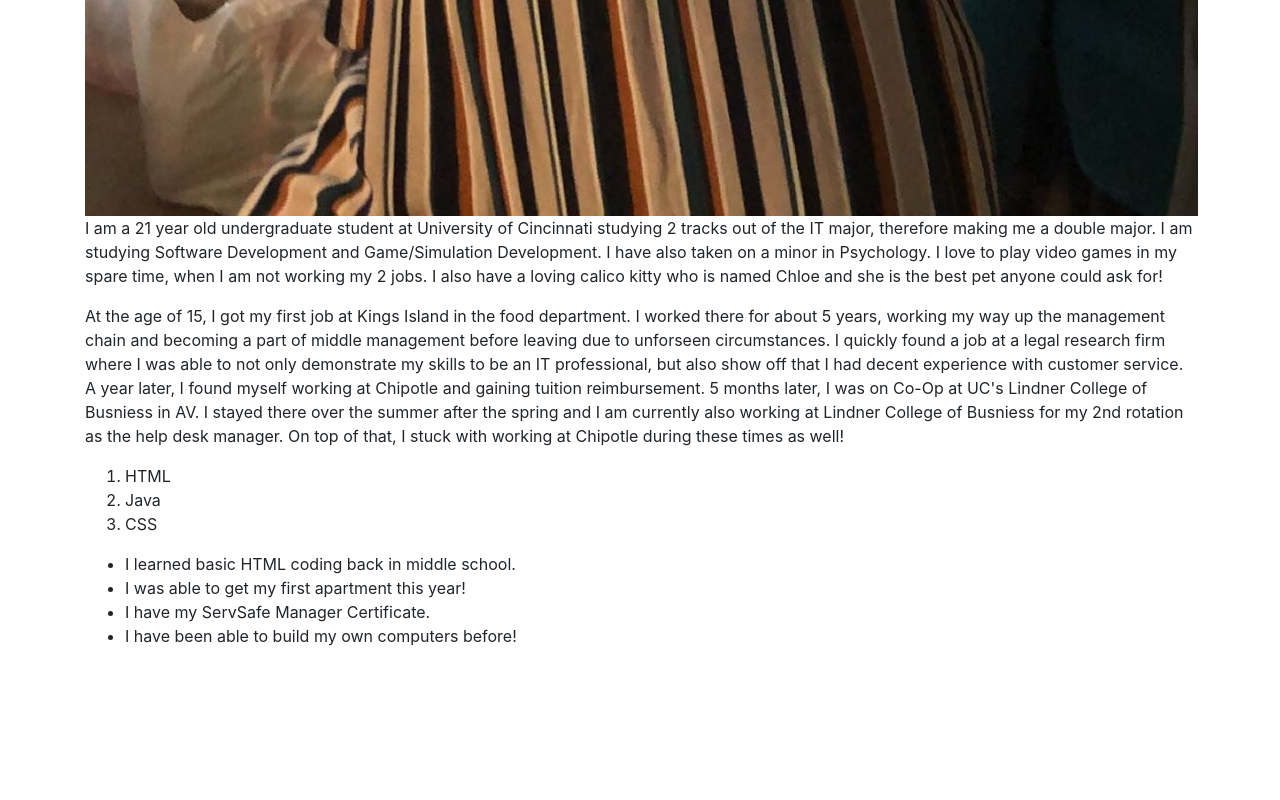
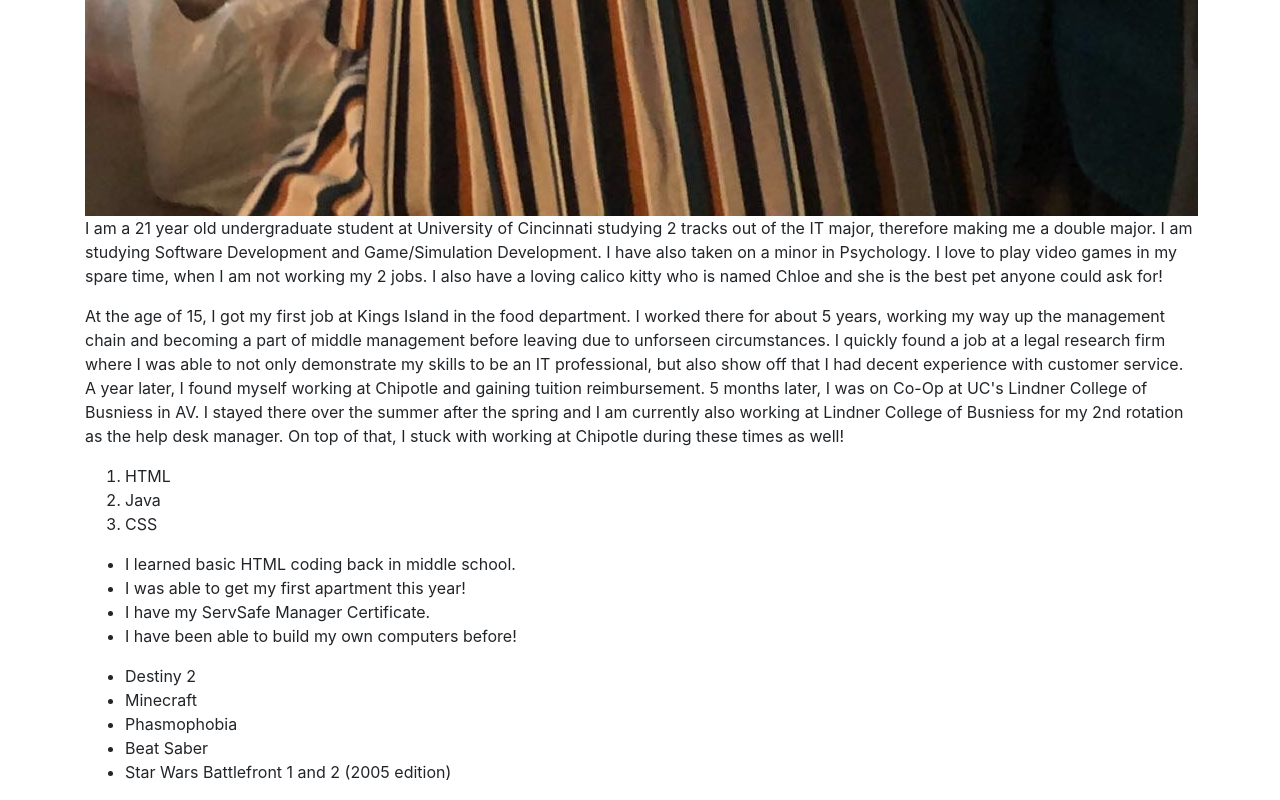
Before and after one commit to it3049c-fall22-henderson/online-portfolio-FallenFoxes, a website: page index.html in a window 1280 px wide. Shown: the part 1499-2299 px from the top of the page. Before the commit the page ends 2163 px from the top, so only its background shows below. Drawn offline with nearby package versions, Linux system fonts and the light colour scheme.

Commit message:
added a games list section

```diff
--- a/index.html
+++ b/index.html
@@ -55,6 +55,15 @@
   </ul>
 </div>
 
+<div id="games">
+  <ul>
+    <li>Destiny 2</li>
+    <li>Minecraft</li>
+    <li>Phasmophobia</li>
+    <li>Beat Saber</li>
+    <li>Star Wars Battlefront 1 and 2 (2005 edition)</li>
+  </ul>
+</div>
 
 </div>
   <!-- INCLUDE SCRIPTS FILE HERE -->
```
